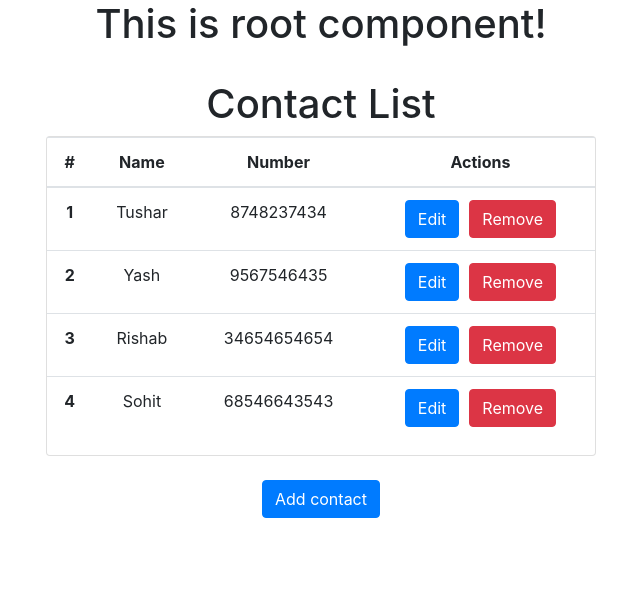
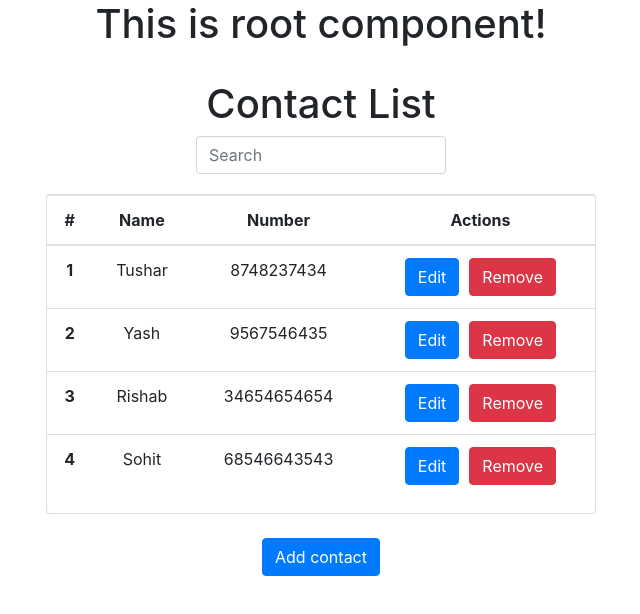
Before and after one commit to rohit12126/chapter247, a React (Create React App) app: page / in a window 1280 px wide. Shown: the top 614 px of the page, without its empty margins (319-959 px from the left). Built offline with nearby package versions, Linux system fonts and the light colour scheme.

Commit message:
Implement search to contact list

```diff
--- a/src/containers/contacts/index.jsx
+++ b/src/containers/contacts/index.jsx
@@ -7,7 +7,9 @@ class Contacts extends Component {
     super();
     this.state = {
       contactList: [],
+      searchList: [],
       addContactForm: false,
+      search: '',
       name: '',
       number: '',
       showDetails: false,
@@ -16,6 +18,7 @@ class Contacts extends Component {
       editIndex: undefined
     };
 
+    this.handleSearch = this.handleSearch.bind(this);
     this.handleInputs = this.handleInputs.bind(this);
     this.showAddItem = this.showAddItem.bind(this);
     this.addItem = this.addItem.bind(this);
@@ -28,14 +31,29 @@ class Contacts extends Component {
   componentDidMount() {
     let list = [...this.state.contactList];
     list = [
-      {name: 'Tushar', number: '8748237434'},
-      {name: 'Yash', number: '9567546435'},
-      {name: 'Rishab', number: '34654654654'},
-      {name: 'Sohit', number: '68546643543'}
+      { name: 'Tushar', number: '8748237434' },
+      { name: 'Yash', number: '9567546435' },
+      { name: 'Rishab', number: '34654654654' },
+      { name: 'Sohit', number: '68546643543' }
     ];
 
     this.setState({
-      contactList: list
+      contactList: list,
+      searchList: list
+    });
+  }
+
+
+
+
+  handleSearch(e) {
+    let updatedList = [...this.state.contactList];
+    updatedList = updatedList.filter(function (item) {
+      return item.name.toLowerCase().search(e.target.value.toLowerCase()) !== -1;
+    });
+    this.setState({
+      [e.target.name]: e.target.value,
+      searchList: updatedList
     });
   }
 
@@ -46,6 +64,10 @@ class Contacts extends Component {
     this.setState({
       [e.target.name]: e.target.value,
     });
+    if (e.target.name === 'search') {
+      let myList = [...this.state.contactList];
+      this.search(e.target.value, myList);
+    }
   }
 
 
@@ -85,7 +107,7 @@ class Contacts extends Component {
 
   showEdit(index) {
     const newList = [...this.state.contactList];
-    let data = {...newList[index]};
+    let data = { ...newList[index] };
     this.setState({
       addContactForm: true,
       name: data.name,
@@ -118,6 +140,7 @@ class Contacts extends Component {
     return (
       <div>
         <h1>Contact List</h1>
+        <input type="text" placeholder="Search" name="search" className="form-control" style={{width: '250px', margin: '0 auto', marginBottom: '20px'}}aria-describedby="search" value={this.state.search} onChange={this.handleSearch} />
         <div className={ContactStyle.listDiv}>
           <table className="table">
             <thead>
@@ -130,7 +153,7 @@ class Contacts extends Component {
             </thead>
             <tbody>
               {
-                this.state.contactList.map((val, ind) => {
+                this.state.searchList.map((val, ind) => {
                   return <tr key={ind} onClick={() => this.showContactDetails(ind)} className={ContactStyle.tableRow}>
                     <th scope="row">{ind + 1}</th>
                     <td>{val.name}</td>
@@ -148,7 +171,7 @@ class Contacts extends Component {
             </tbody>
           </table>
         </div>
-        <br/>
+        <br />
         {
           !this.state.addContactForm ?
             <button type="button" className="btn btn-primary" onClick={this.showAddItem}>Add contact</button>
@@ -167,12 +190,12 @@ class Contacts extends Component {
               </form>
             </div>
         }
-        <br/>
+        <br />
         {
           this.state.showDetails ?
-          <ContactDetailsComponent data={this.state.showData} />
-          :
-          null
+            <ContactDetailsComponent data={this.state.showData} />
+            :
+            null
         }
       </div>
     )
```
